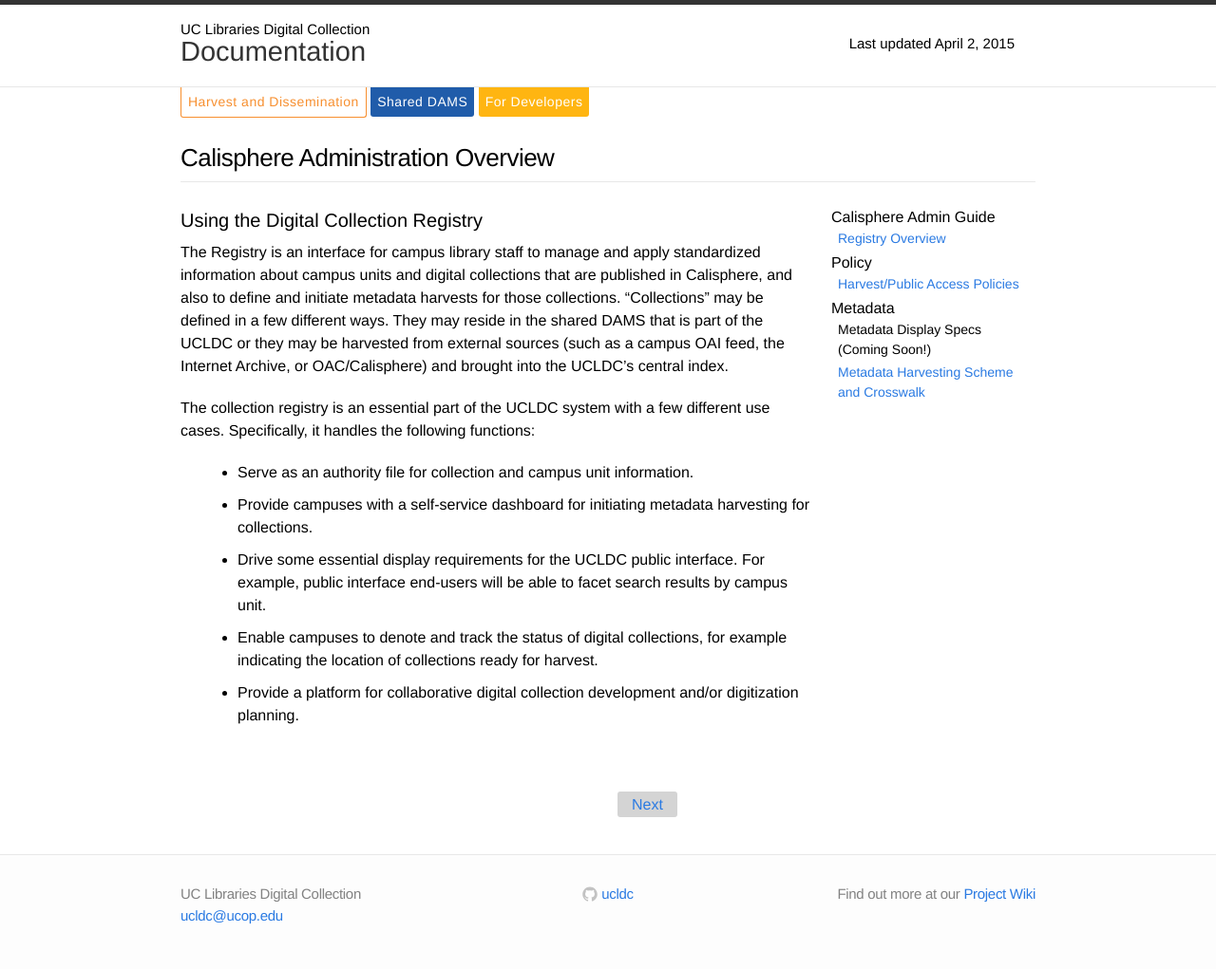
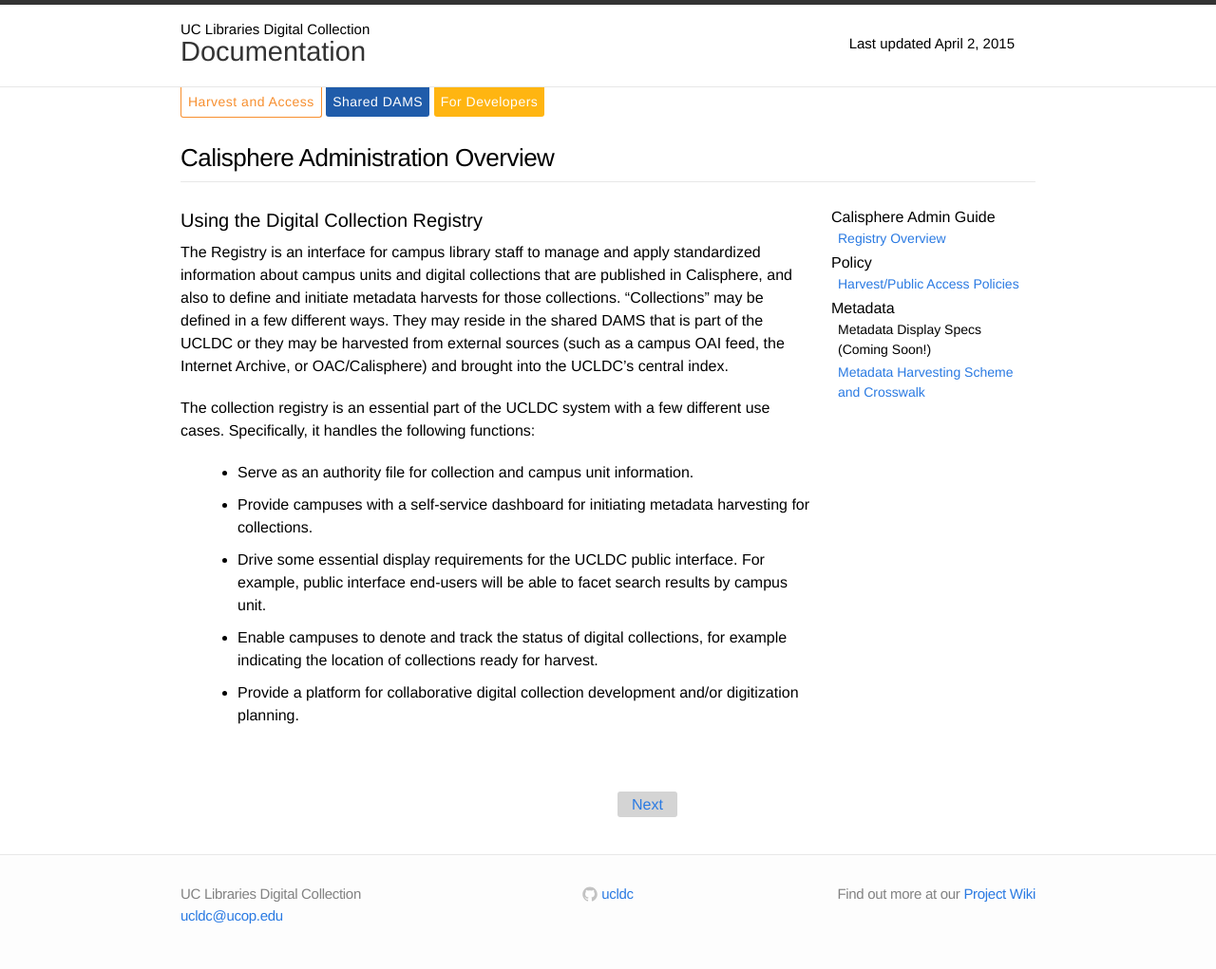
Before and after one commit to ucldc/ucldc-docs, a Jekyll site: the page built from docs/registry/index.md, in a window 1280 px wide. Shown: the whole page at 95% size. Built offline with Jekyll 4.4.1, drawn with Linux system fonts in a browser that asks for light colours; nearby versions of some CDN libraries.

Commit message:
Update registry-doc.html
changed label ("dissemination" to "access")

```diff
--- a/_layouts/registry-doc.html
+++ b/_layouts/registry-doc.html
@@ -4,7 +4,7 @@
 {% if page.breadcrumbs %}
 <div class="nav-wrap">
   <div class="nav-item" style="border-color: #F78F2F; border-width: 0 1px 1px 1px; border-style: solid">
-    <a href="{{ site.url }}{{ site.baseurl }}/docs/registry/index/" style="color: #F78F2F">Harvest and Dissemination</a>
+    <a href="{{ site.url }}{{ site.baseurl }}/docs/registry/index/" style="color: #F78F2F">Harvest and Access</a>
   </div>
   <div class="nav-item" style="background-color: #205caa;">
     <a href="{{ site.url }}{{ site.baseurl }}/docs/dams/index/" style="color: white">Shared DAMS</a>
```
